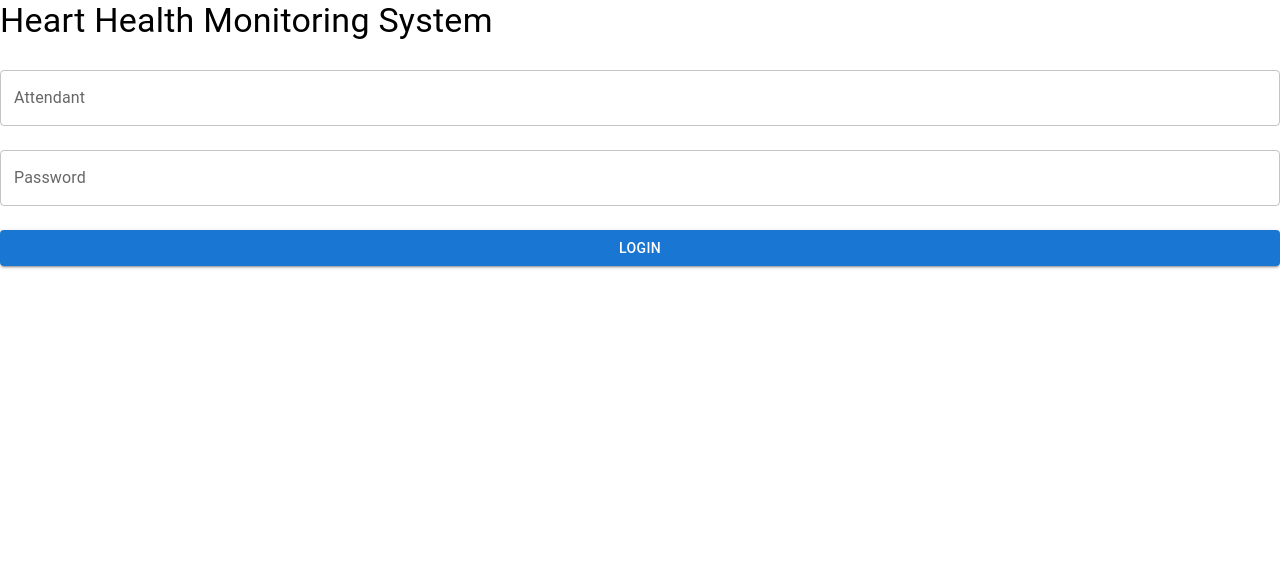
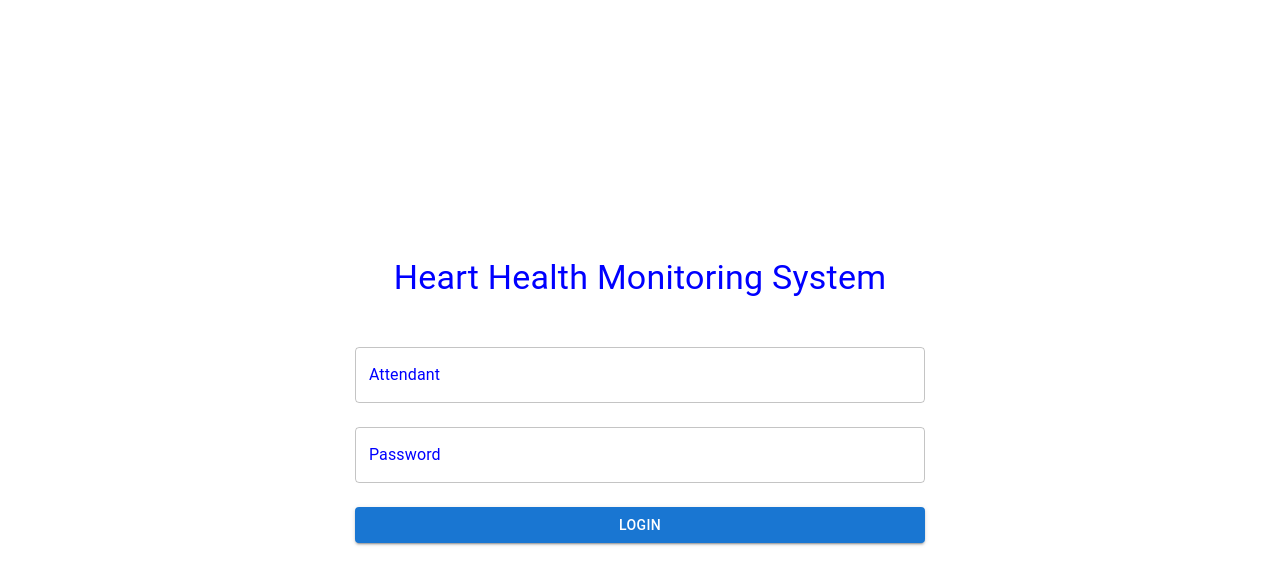
Before and after one commit to SudharsanK58/hositalpanel, a React (Create React App) app: page / in a window 1280 px wide. Shown: the top 584 px of the page. Built offline with nearby package versions, Linux system fonts and the light colour scheme.

Commit message:
Added keyboardFunc Login page

```diff
--- a/src/App.js
+++ b/src/App.js
@@ -5,12 +5,23 @@ import Button from '@mui/material/Button';
 import CircularProgress from '@mui/material/CircularProgress';
 import Keyboard from 'react-simple-keyboard';
 import 'react-simple-keyboard/build/css/index.css';
+import './App.css';
+import PatientDetails from './patientDetails';
 
 function App() {
+  const labelStyle = {
+    color: 'blue',
+  };
+
+  const headingStyle = {
+    color: 'blue',
+  };
+
   const [attendantName, setAttendantName] = useState('');
   const [password, setPassword] = useState('');
   const [error, setError] = useState('');
   const [loading, setLoading] = useState(false);
+  const [loggedIn, setLoggedIn] = useState(false);
   const [focusedInput, setFocusedInput] = useState(null);
 
   const handleInputFocus = (input) => {
@@ -30,38 +41,63 @@ function App() {
   };
 
   const handleLogin = async () => {
+    // Validation: Check if either field is empty
     if (!attendantName || !password) {
       setError('Both fields must be filled out.');
       return;
     }
 
     try {
+      // Set loading state to true
       setLoading(true);
+
+      // Clear previous error on successful validation
       setError('');
 
-      // Your login API call here
+      // Construct payload
+      const payload = {
+        name: attendantName,
+        password: password,
+      };
 
-      // Simulating a delay
-      await new Promise((resolve) => setTimeout(resolve, 1000));
+      // Make POST request to the login API
+      const response = await fetch('http://52.15.81.194:8001/login', {
+        method: 'POST',
+        headers: {
+          'Content-Type': 'application/json',
+        },
+        body: JSON.stringify(payload),
+      });
 
-      // Simulating a successful login
+      // Parse and handle the response
+      const responseData = await response.json();
 
-      // Print the attendantName and password to the console
-      console.log('Attendant:', attendantName);
-      console.log('Password:', password);
-
+      if (response.ok) {
+        // Successful login
+        console.log('Login successful');
+        setLoggedIn(true);
+      } else {
+        // Invalid credentials
+        setError(responseData.detail || 'An error occurred during login.');
+      }
     } catch (error) {
       console.error('Error:', error);
       setError('An unexpected error occurred.');
     } finally {
+      // Set loading state back to false, regardless of the outcome
       setLoading(false);
     }
   };
 
+  // Render AnotherPage component when logged in
+  if (loggedIn) {
+    return <PatientDetails />;
+  }
 
   return (
     <div className="App">
-      <Typography variant="h4" gutterBottom>
+      <header className="App-header">
+        <Typography variant="h4" gutterBottom style={headingStyle}>
           Heart Health Monitoring System
         </Typography>
         <div className="form-container">
@@ -71,6 +107,9 @@ function App() {
             variant="outlined"
             fullWidth
             margin="normal"
+            InputLabelProps={{
+              style: labelStyle,
+            }}
             onFocus={() => handleInputFocus('attendant')}
             onBlur={handleInputBlur}
             value={attendantName}
@@ -83,6 +122,9 @@ function App() {
             variant="outlined"
             fullWidth
             margin="normal"
+            InputLabelProps={{
+              style: labelStyle,
+            }}
             onFocus={() => handleInputFocus('password')}
             onBlur={handleInputBlur}
             value={password}
@@ -102,16 +144,11 @@ function App() {
             />
           )}
           {error && <Typography variant="body2" color="error">{error}</Typography>}
-        <Button
-          variant="contained"
-          fullWidth
-          style={{ marginTop: '16px' }}
-          onClick={handleLogin}
-          disabled={loading}
-        >
+          <Button variant="contained" fullWidth style={{ marginTop: '16px' }} onClick={handleLogin} disabled={loading}>
             {loading ? <CircularProgress size={24} color="inherit" /> : 'Login'}
           </Button>
         </div>
+      </header>
     </div>
   );
 }
```
Lines whose indentation alone changed are shown as unchanged.
